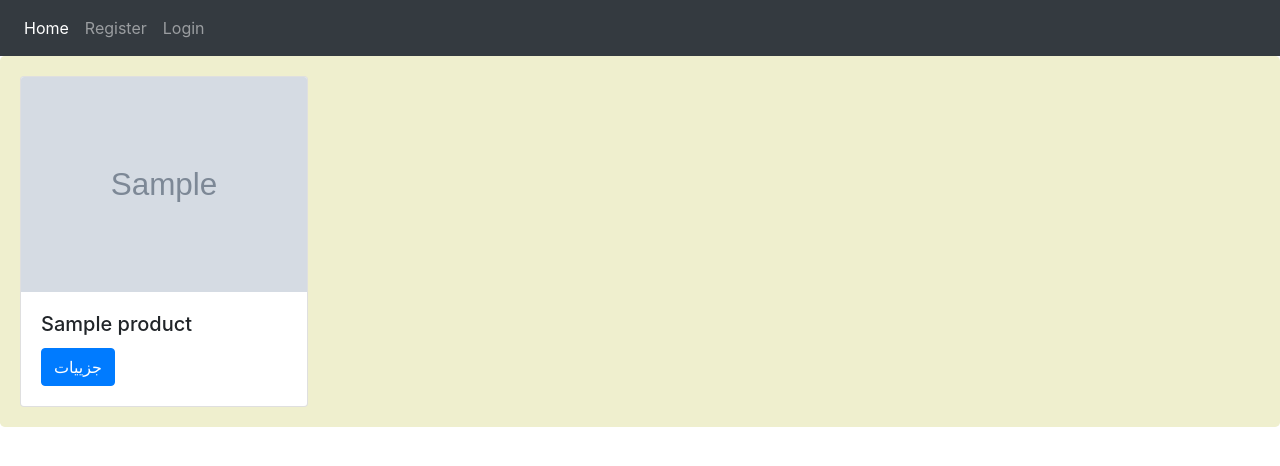
After one commit to eskazemi/Ecommerce-v1, a Django app: page /product/ in a window 1280 px wide. The commit adds this page. Shown: the top 466 px of the page. Run offline with Django 4.2, Linux system fonts and the light colour scheme; tables that the repository leaves empty hold one stand-in row (values such as "Sample post"); grey boxes marked "Sample" are stand-in pictures.

Commit message:
Feat(): display products and detail product
-create get_absolute_url function in product model
-create templates for product app
-create urls.py for product app
-add url realted to product

```diff
--- a/core/core/urls.py
+++ b/core/core/urls.py
@@ -3,12 +3,15 @@ from django.urls import (
     path,
     include,
 )
+from django.conf.urls.static import static
+from django.conf import settings
 
 urlpatterns = [
     path('admin/', admin.site.urls),
     path('account/', include("accounts.urls", namespace="accounts")),
     path('home/', include("home.urls", namespace="home")),
-]
+    path('product/', include("product.urls", namespace="product")),
+] + static(settings.MEDIA_URL, document_root=settings.MEDIA_ROOT)
 
 admin.site.site_header = 'Ecommerco'
 admin.site.site_name = 'Ecommerco'
--- a/core/home/templates/home/home.html
+++ b/core/home/templates/home/home.html
@@ -6,5 +6,5 @@
 {% endblock %}
 
 {% block content %}
-    <h3>Home</h3>
+    <a class="nav-link" href="{% url  'product:products' %}">products</a>
 {% endblock %}
--- a/core/product/models.py
+++ b/core/product/models.py
@@ -1,4 +1,5 @@
 from django.db import models
+from django.urls import reverse
 
 
 class Category(models.Model):
@@ -24,3 +25,6 @@ class Product(models.Model):
     is_available = models.BooleanField(default=True)
     created_at = models.DateTimeField(auto_now_add=True)
     updated_at = models.DateTimeField(auto_now=True)
+
+    def get_absolute_url(self):
+        return reverse('product:product_detail', args=[self.slug,])
--- /dev/null
+++ b/core/product/templates/product/index.html
@@ -0,0 +1,18 @@
+{% extends 'base.html' %}
+{% load static %}
+
+ {% block extra %}
+<link rel="stylesheet" href="{% static  '/home/css/style.css' %}">
+{% endblock %}
+
+{% block content %}
+    {% for product in products %}
+        <div class="card" style="width: 18rem;">
+      <img class="card-img-top" src="{{ product.image.url }}" alt="Card image cap">
+      <div class="card-body">
+        <h5 class="card-title">{{ product.name }}</h5>
+        <a href="{{ product.get_absolute_url }}" class="btn btn-primary">جزییات</a>
+      </div>
+    </div>
+    {% endfor %}
+{% endblock %}
--- /dev/null
+++ b/core/product/urls.py
@@ -0,0 +1,8 @@
+from django.urls import path
+from . import views
+
+app_name = "product"
+urlpatterns = [
+    path('',  views.ProductView.as_view(), name='products'),
+    path('detail/<slug:slug>/',  views.ProductDetailView.as_view(), name='product_detail'),
+]
--- a/core/product/views.py
+++ b/core/product/views.py
@@ -1,3 +1,19 @@
-from django.shortcuts import render
+from django.shortcuts import (
+    render,
+    get_object_or_404,
+)
+from django.views import View
+from .models import Product
 
-# Create your views here.
+
+class ProductView(View):
+    def get(self, request, *args, **kwargs):
+        products = Product.objects.filter(is_available=True)
+        return render(request, 'product/index.html', {"products": products})
+
+
+class ProductDetailView(View):
+
+    def get(self, request, slug, *args, **kwargs):
+        product = get_object_or_404(Product, slug=slug)
+        return render(request, 'product/detail.html', {'product': product})
```
Also changed, not shown: core/product/templates/product/detail.html (added, +14 -0 lines), core/media/products/2023/05/19/fighter.png (added).
